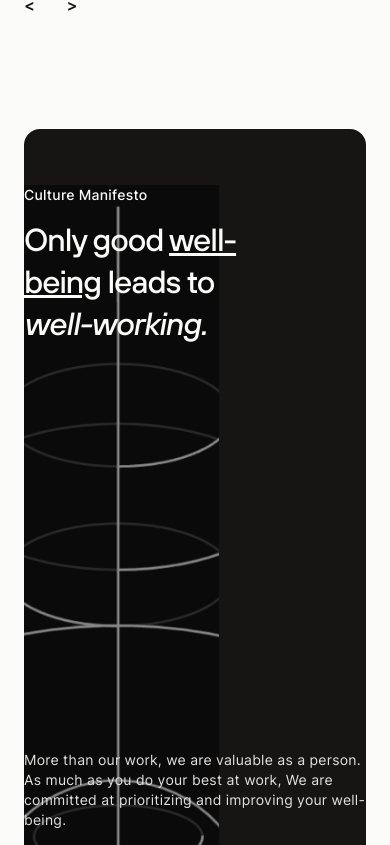
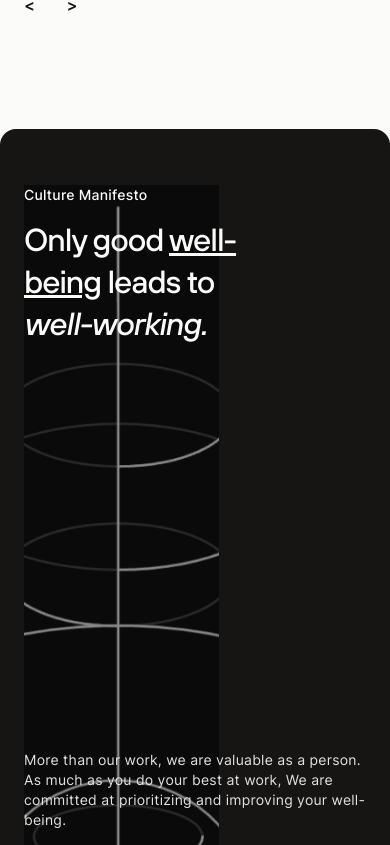
Before and after one commit to FelineJTD/braga-technologies-main-site, a Next.js app: page /company/culture in a window 390 px wide. Shown: the part 819-1664 px from the top of the page. Built offline with nearby package versions, Linux system fonts and the light colour scheme.

Commit message:
make scroll area responsive

```diff
--- a/pages/company/culture.js
+++ b/pages/company/culture.js
@@ -114,6 +114,7 @@ export default function Culture() {
   const [isScrollArea, setIsScrollArea] = useState(false);
   const scrollAreaRef = useRef();
   useEffect(() => {
+    if (window.innerWidth > 768) {
       const onScroll = () => {
         const top = scrollAreaRef.current.getBoundingClientRect().top;
         if (top < 50) {
@@ -125,6 +126,7 @@ export default function Culture() {
       window.addEventListener('scroll', onScroll);
       return () => {
         window.removeEventListener('scroll', onScroll);
+      }
     }
   }, []);
 
@@ -174,7 +176,7 @@ export default function Culture() {
           </div>
         </section>
 
-        <section ref={scrollAreaRef} className={`defaultGrid py-14 text-gray-50 bg-gray-900 ${isScrollArea? 'mt-0 mx-0 px-6 xl:px-[calc(10%+1.5rem)]' : 'mt-12 mx-6 rounded-2xl px-0 xl:px-[10%]'} duration-500`}>
+        <section ref={scrollAreaRef} className={`defaultGrid py-14 text-gray-50 bg-gray-900 ${isScrollArea? 'mt-0 mx-0 px-6 xl:px-[calc(10%+1.5rem)]' : 'mt-12 lg:mx-6 rounded-2xl px-6 lg:px-0 xl:px-[10%]'} duration-500`}>
           <img src='/company/bg.png' alt='' className='absolute z-0 justify-self-center w-1/2 h-[140%] object-cover' />
           <div className='col-start-2 col-span-3 lg:sticky top-14 z-10 mb-[44vh] lg:mb-0'>
             <p className='bold mb-4'>Culture Manifesto</p>
```
Lines whose indentation alone changed are shown as unchanged.
